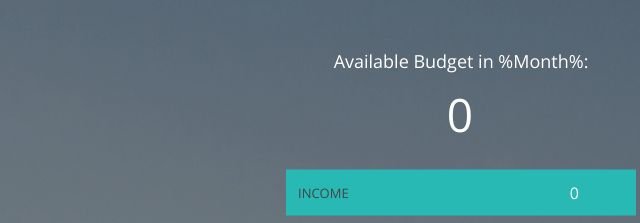
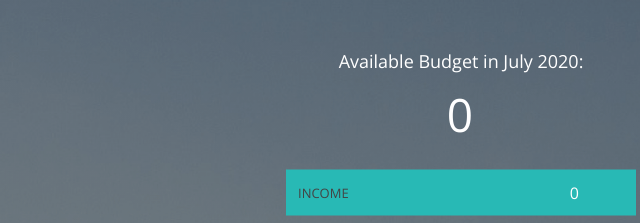
Before and after one commit to dennis-kurochkin/complete-javascript-course, a plain HTML site: page 6-budgety/starter/index.html in a window 1280 px wide. Shown: the top 223 px of the page, 179-819 px from the left. Drawn offline with nearby package versions, Linux system fonts and the light colour scheme.

Commit message:
Add year within a month

```diff
--- a/6-budgety/starter/app.js
+++ b/6-budgety/starter/app.js
@@ -132,8 +132,9 @@ var UIController = (function () {
     incomeList: '.income__list',
     expenseList: '.expenses__list',
     // Container
-    container: '.container'
-
+    container: '.container',
+    // Month
+    month: '.budget__title--month'
   }
 
   return {
@@ -193,6 +194,7 @@ var UIController = (function () {
       document.querySelector(insertElement).insertAdjacentHTML('beforeend', newHtml);
 
     },
+    // Delete list item
     deleteListItem: function (type, id) {
       var list;
 
@@ -225,6 +227,27 @@ var UIController = (function () {
     // Get DOM strings
     getDOMStrings: function () {
       return DOMStrings;
+    },
+    // Set current month
+    setCurrentMonthAndYear: function () {
+      var months = [
+        'January',
+        'February',
+        'March',
+        'April',
+        'May',
+        'June',
+        'July',
+        'August',
+        'September',
+        'October',
+        'November',
+        'December'
+      ];
+
+      var monthNumber = new Date().getMonth();
+
+      document.querySelector(DOMStrings.month).textContent = months[monthNumber] + ' ' + new Date().getFullYear();
     }
   }
 
@@ -238,6 +261,8 @@ var controller = (function (budgetCtrl, UICtrl) {
 
   var setUpEventListeners = function () {
     var DOMStrings = UICtrl.getDOMStrings();
+
+    UICtrl.setCurrentMonthAndYear();
 
     document.querySelector(DOMStrings.addBtn).addEventListener('click', ctrlAddItemHandler);
 
--- a/6-budgety/starter/index.html
+++ b/6-budgety/starter/index.html
@@ -12,7 +12,7 @@
         <div class="top">
             <div class="budget">
                 <div class="budget__title">
-                    Available Budget in <span class="budget__title--month">%Month%</span>:
+                    Available Budget in <span class="budget__title--month"></span>:
                 </div>
 
                 <div class="budget__value">+ 2,345.64</div>
```
